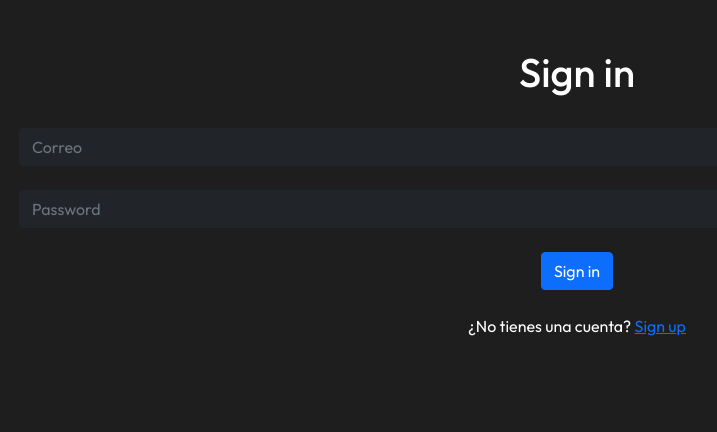
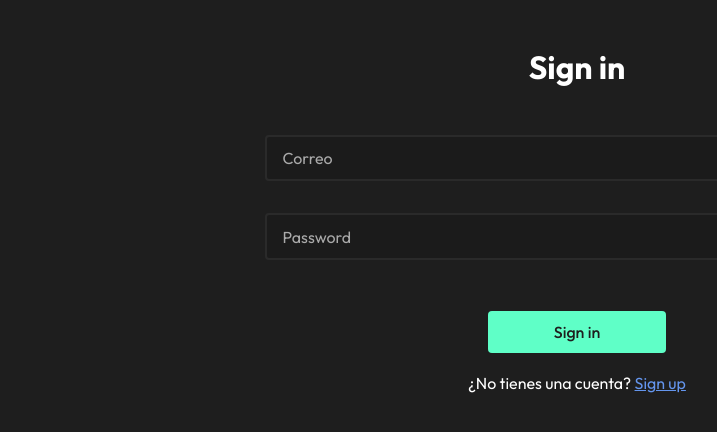
Before and after one commit to KORC-hub/NoteSync, an ASP.NET Core app: page /Access/Login in a window 1280 px wide. Shown: the top 432 px of the page, without its empty margins (63-780 px from the left). Run offline with ASP.NET Core 8, Linux system fonts and the light colour scheme.

Commit message:
Styles were applied to the login form.

```diff
--- a/Presentation.web/Views/Access/Login.cshtml
+++ b/Presentation.web/Views/Access/Login.cshtml
@@ -9,34 +9,44 @@
 <html>
     <head>
         <title>Sign in</title>
-        <link rel="stylesheet" href="~/lib/bootstrap/dist/css/bootstrap.min.css" />
-    <link rel="stylesheet" href="~/css/ViewStyle/landingStyle.css" asp-append-version="true" />
+        <link rel="stylesheet" href="~/css/BasicStyle/componentsStyle.css" asp-append-version="true" />
+        <link rel="stylesheet" href="~/css/ViewStyle/formStyle.css" asp-append-version="true" />
     </head>
     <body>
-        <div class="container text-center mt-5">
+        <div class="form">
             <h1>Sign in</h1>
 
             <form asp-controller="Access" asp-action="Login" method="post">
+                <!-- todavia falta agregar los estilos, este form es por ahora para testing -->
+                <input
+                    class="input-text"
+                    class="input-text"
+                    type="email"
+                    placeholder="Correo"
+                    asp-for="Email"
+                />
 
-                <!-- todavia falta agregar los estilos, este form es por ahora para testing -->
-                <br>
-            <input class="form-control btn-dark" type="email" placeholder="Correo" asp-for="Email">
-                <br>
-            <input class="form-control btn-dark" type="password" placeholder="Password" asp-for="Password">
-                <br>
-                <input class="btn btn-primary" type="submit" value="Sign in">
-                <br>
+                <input
+                    class="input-text"
+                    type="password"
+                    placeholder="Password"
+                    asp-for="Password"
+                />
                 @if (ViewData["Message"] != null)
                 {
-                    <div class="alert alert-danger" role="alert">
+                    <div class="error-message">
                         @ViewData["Message"]
                     </div>
                 }
-                <br>
-            <p>¿No tienes una cuenta? <a asp-controller="Access" asp-action="Register">Sign up</a></p>
 
+                <div class="form">
+                    <button class="button primary-button" type="submit">Sign in</button>
+                    <p>
+                        ¿No tienes una cuenta?
+                        <a asp-controller="Access" asp-action="Register">Sign up</a>
+                    </p>
+                </div>
             </form>
-
         </div>
     </body>
 </html>
```
